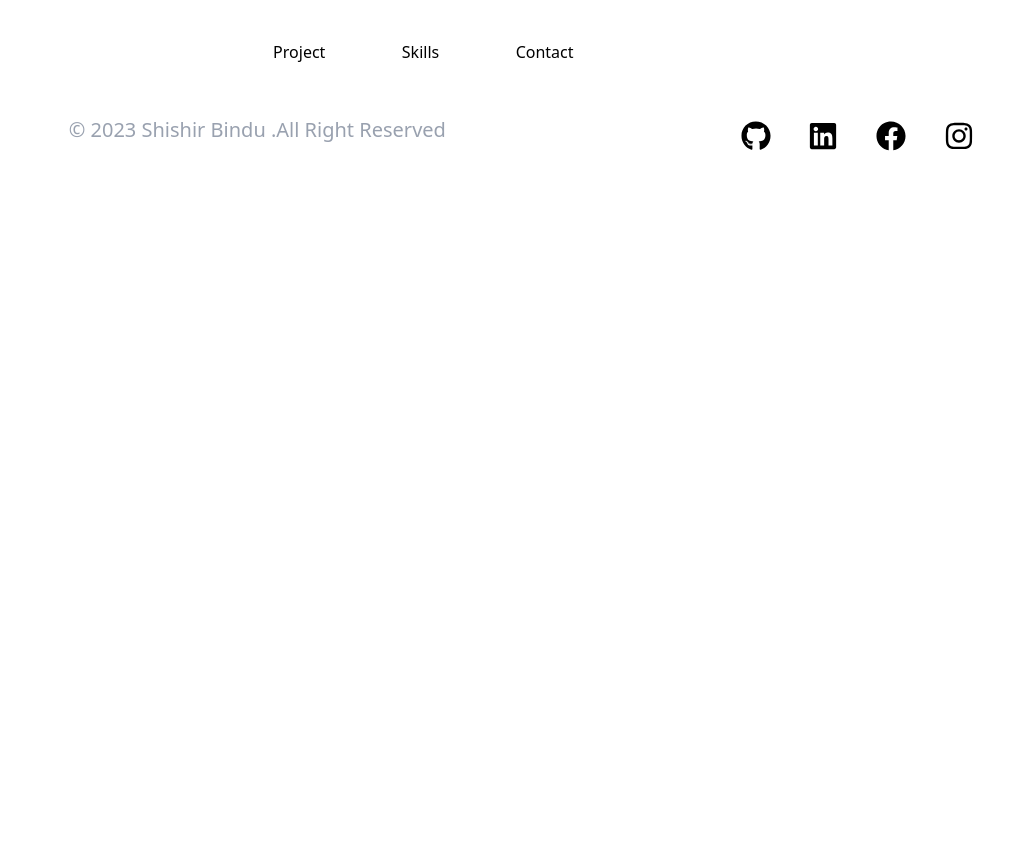
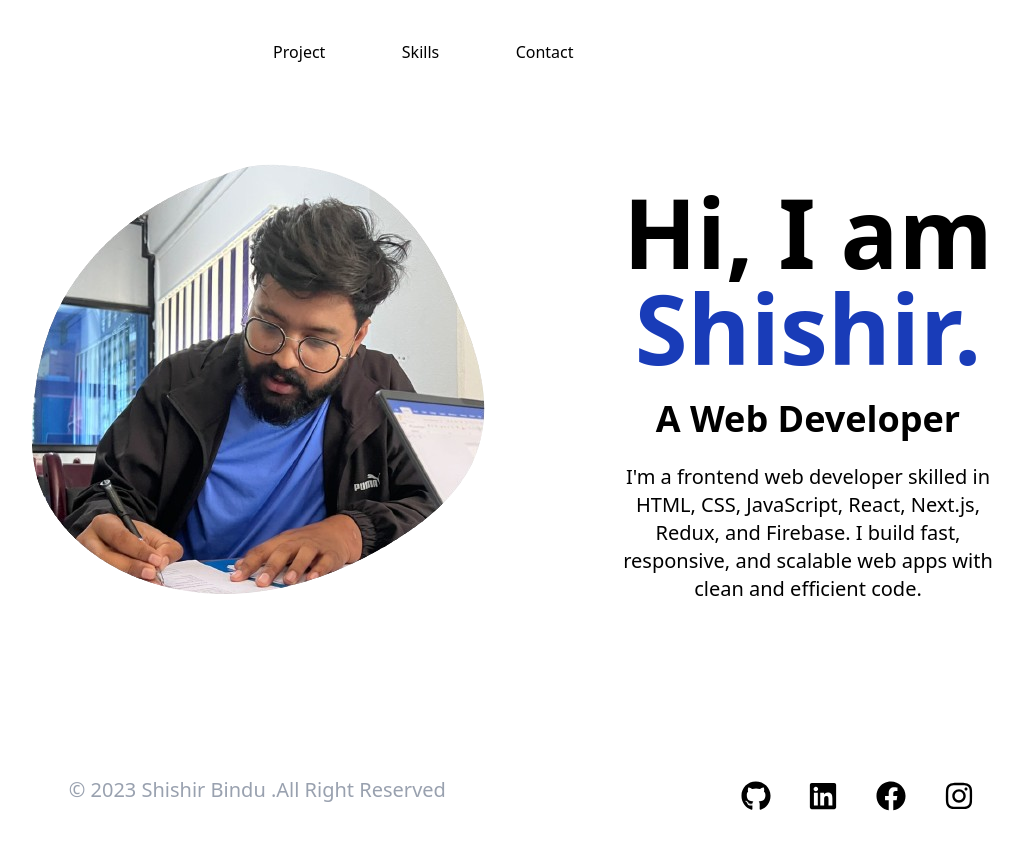
Before and after one commit to shishirbindu1/portfolio, a React (Vite) app: page / in a window 1280 px wide. Shown: the top 850 px of the page, without its empty margins (132-1155 px from the left). Before the commit the page ends 800 px from the top, so only its background shows below. Built offline with nearby package versions, Linux system fonts and the light colour scheme.

Commit message:
home page completed

```diff
--- a/src/component/Home/Home.jsx
+++ b/src/component/Home/Home.jsx
@@ -1,12 +1,26 @@
-import React from 'react'
+import React from "react";
+import removedBgimg from "../../assets/images/removedBgimg.png";
 
 const Home = () => {
   return (
-    <div className="wrapper">
-        <div className="image"></div>
-        <div className="content"></div>
+    <div className="wrapper md:grid grid-cols-2 md:py-10 md:px-10 my-10">
+      <div className="image w-3/4  grid justify-self-center md:w-full md:place-self-center lg:justify-items-end">
+        <img src={removedBgimg} alt="" />
+      </div>
+      <div className="content text-center grid   py-10">
+        <h1 className="text-8xl font-bold pb-5">
+          Hi, I am <span className="text-blue-800">Shishir.</span>
+        </h1>
+        <h3 className="text-4xl font-semibold pb-5
+        ">A Web Developer</h3>
+        <p className="text-xl md:w-2/3 m-auto">
+          I'm a frontend web developer skilled in HTML, CSS, JavaScript, React,
+          Next.js, Redux, and Firebase. I build fast, responsive, and scalable
+          web apps with clean and efficient code.
+        </p>
+      </div>
     </div>
-  )
-}
+  );
+};
 
-export default Home
+export default Home;
--- /dev/null
+++ b/src/component/Portfolio/Portfolio.jsx
@@ -0,0 +1,12 @@
+import React from 'react'
+import Home from '../Home/Home'
+
+const Portfolio = () => {
+  return (
+    <>
+    <Home/>
+    </>
+  )
+}
+
+export default Portfolio
--- a/src/main.jsx
+++ b/src/main.jsx
@@ -5,13 +5,14 @@ import Layout from './component/Layout/Layout.jsx'
 import Project from './component/Project/Project.jsx'
 import Skills from './component/Skill/Skills.jsx'
 import Contact from './component/Contact/Contact.jsx'
+import Home from './component/Home/Home.jsx'
 import {Route, createBrowserRouter, createRoutesFromElements, RouterProvider } from 'react-router-dom'
+import Portfolio from './component/Portfolio/Portfolio.jsx'
 const router = createBrowserRouter(
   createRoutesFromElements(
     <Route path="/" element={<Layout/>}>
-      <Route path="project" element={<Project/>}/>
-      <Route path="skills" element={<Skills/>}/>
-      <Route path="contact" element={<Contact/>}/>
+      <Route path="" element={<Portfolio/>}/>
+
     </Route>
   )
 )
```
Also changed, not shown: src/assets/images/removedBgimg.png (added).
